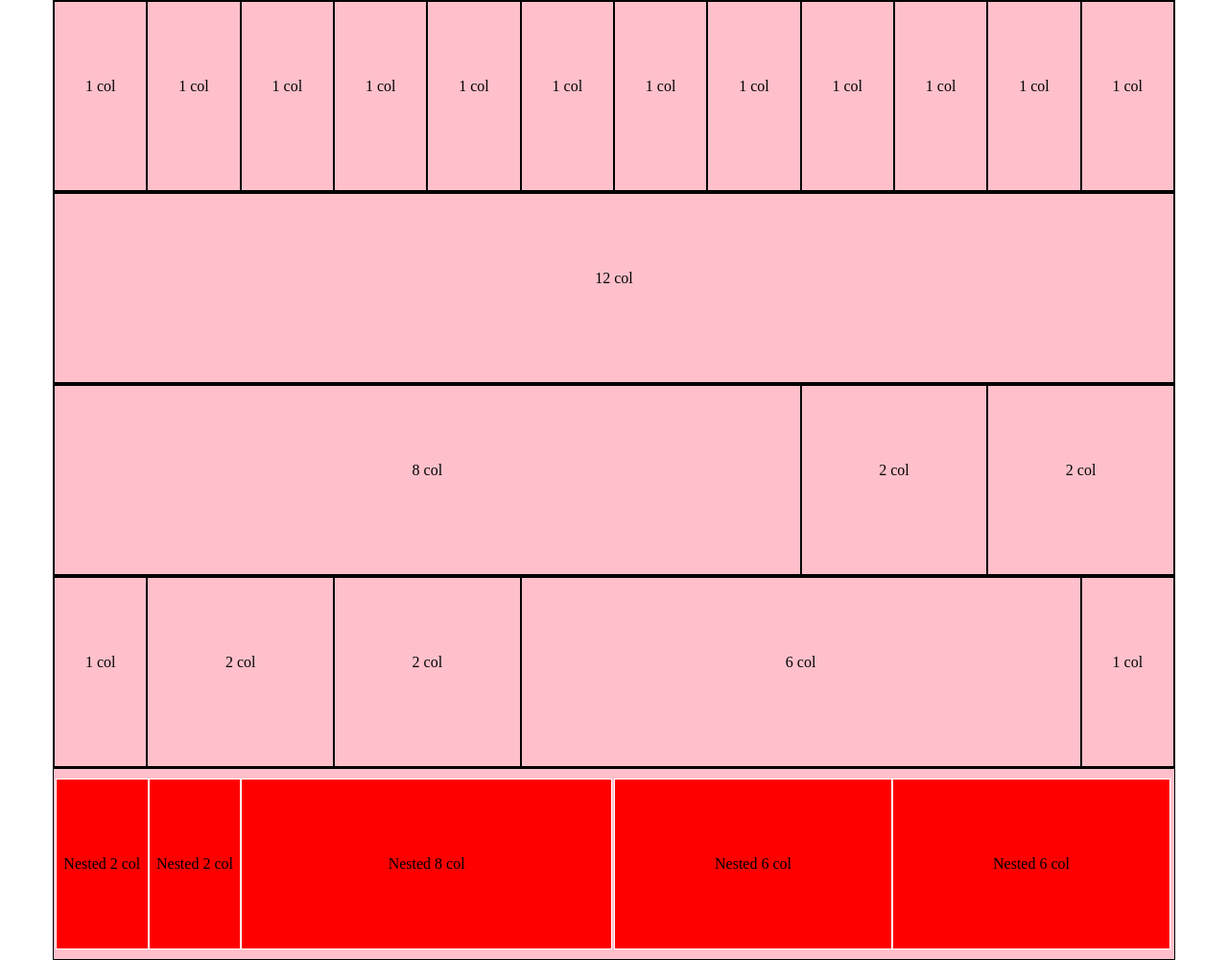
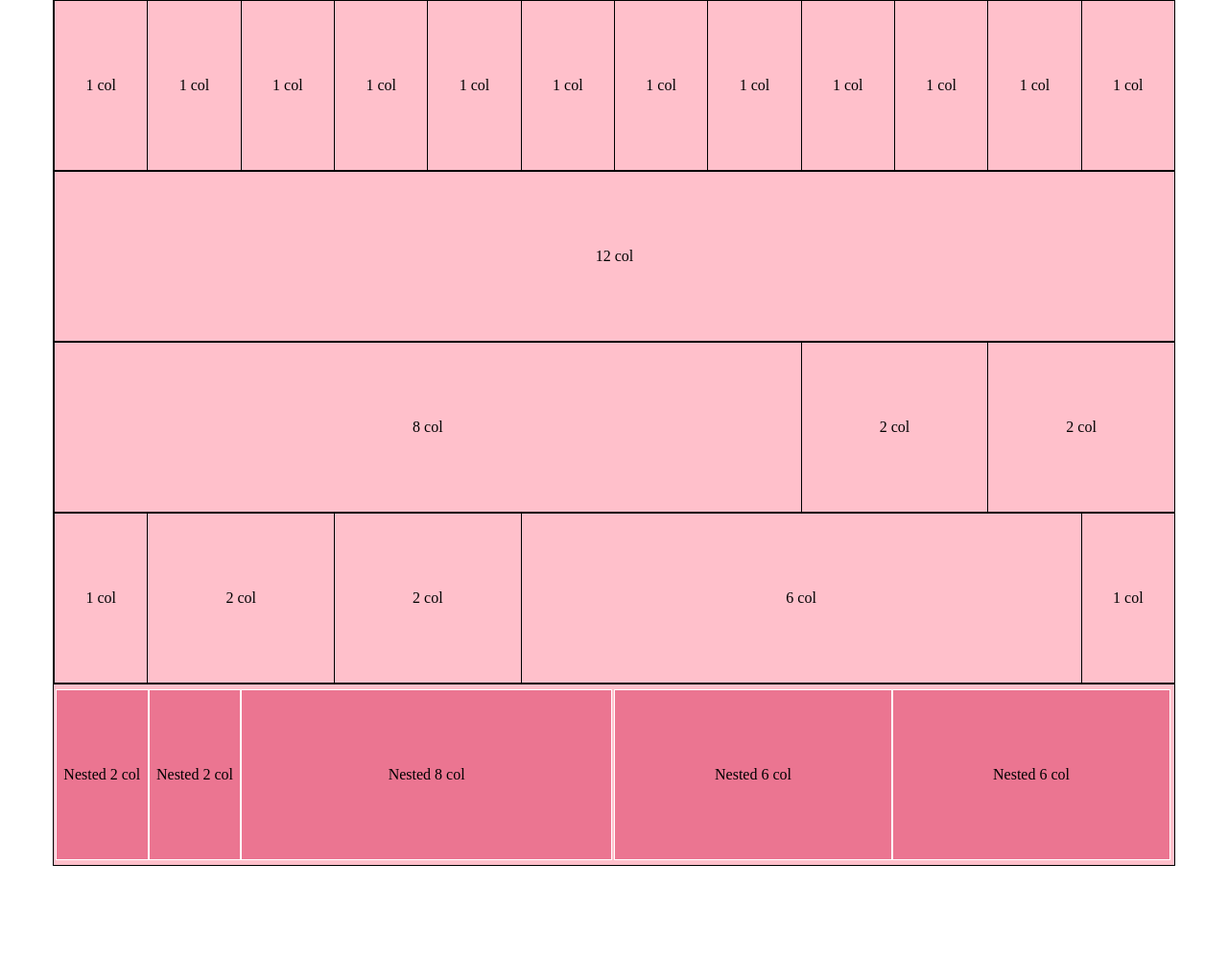
Before and after one commit to sonia-cerasaro/html-css-12bool, a plain HTML site: page index.html in a window 1280 px wide. Shown: the whole page at 96% size. After the commit the page ends 902 px from the top, so only its background shows below. Drawn offline with Linux system fonts and the light colour scheme.

Commit message:
completed

```diff
--- a/assets/css/12bool.css
+++ b/assets/css/12bool.css
@@ -4,39 +4,29 @@
   box-sizing: border-box;
 }
 
-body {
-  height: 100vh;
-}
-
 .container {
   max-width: 1170px;
   margin: 0 auto;
-/* solo per vedere */
-  height: 200px;
-  border: black solid 1px;
 }
 
 .container {
   background-color: pink;
+  border: black solid 1px;
 }
 
 .row.nested {
   width: 580px;
   float: left;
-  margin-top: 10px;
+  margin-top: 5px;
+  margin-bottom: 5px;
   margin-left: 2px;
 }
 
-
-
-
 [class*="col-"] {
   float: left;
-  height:100%;
-  border: black solid 1px;
-
+  height: 100%;
+  border-left: black solid 1px;
 }
-
 
 .container::after {
   content: "";
@@ -73,19 +63,6 @@ body {
 }
 
 /* COLUMNS ROW FIVE */
-
-
-
-
-
-
-
-
-
-
-
-
-
 
 
 
--- a/assets/css/master.css
+++ b/assets/css/master.css
@@ -4,6 +4,6 @@
 }
 
 .row.nested > div {
-  background-color: red;
+  background-color: #eb7591;
   border: white solid 1px;
 }
```
Also changed, not shown: index.html (+0 -10 lines).
